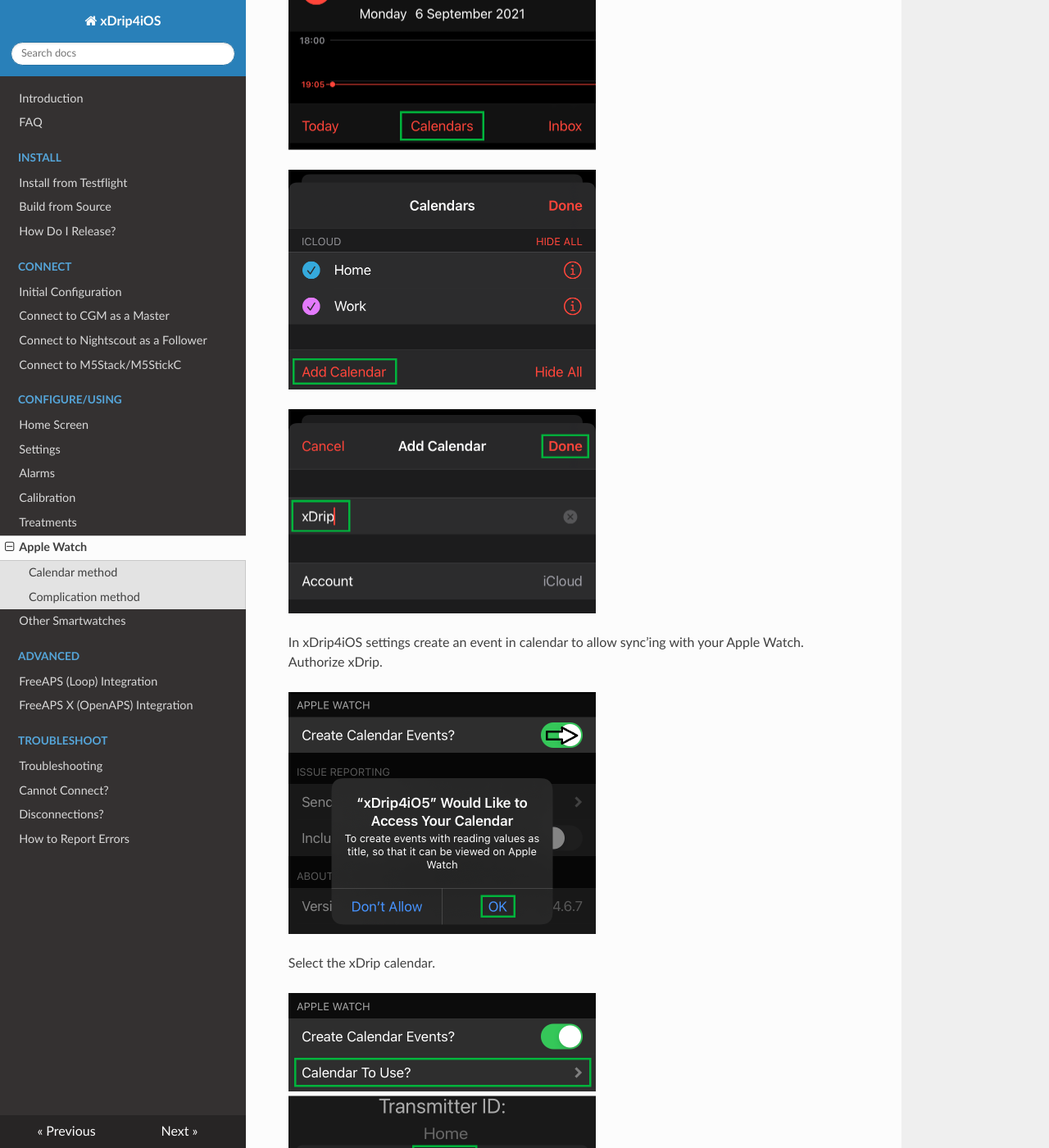
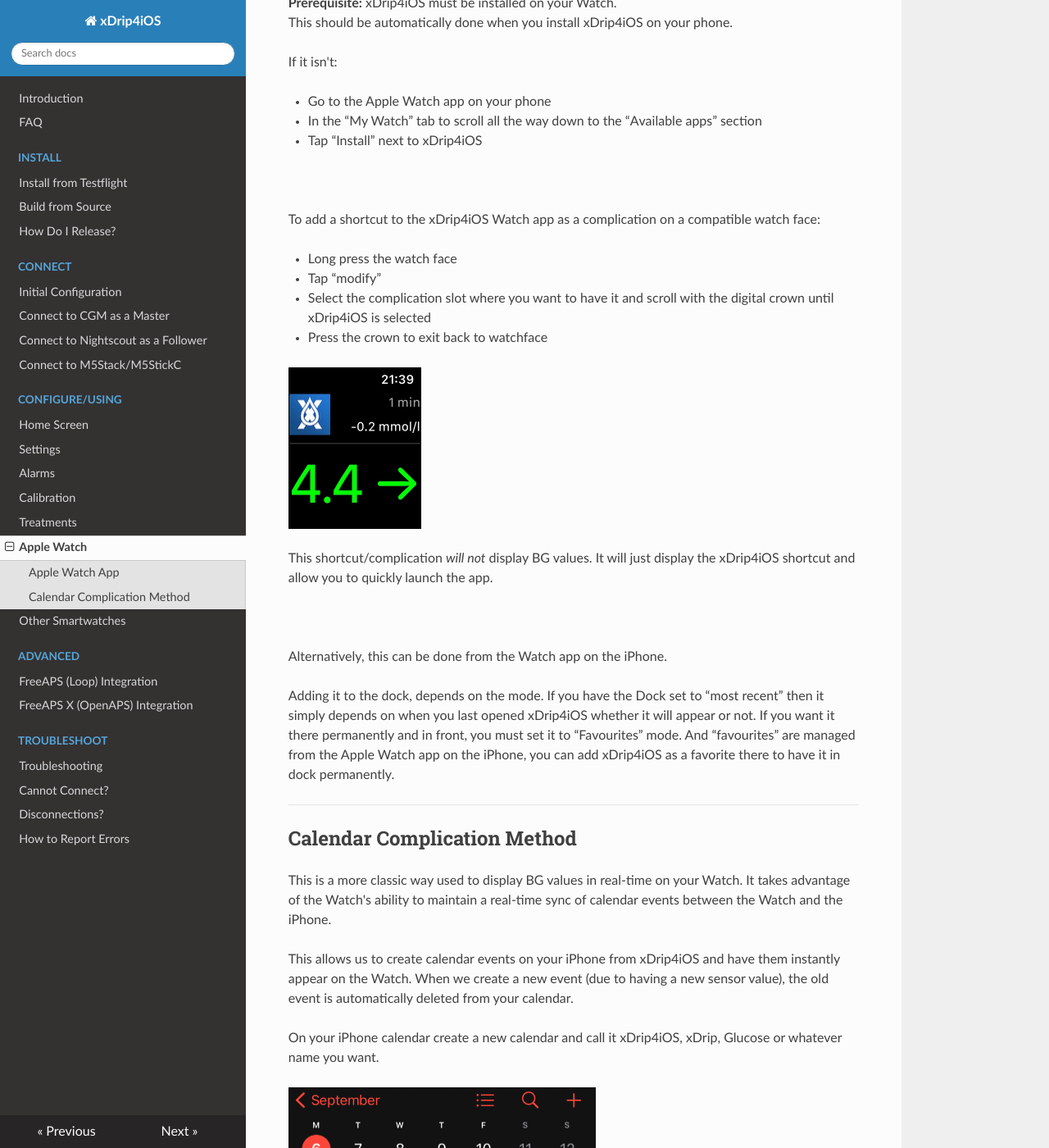
Before and after one commit to paulplant/xdrip4ios_docs, an MkDocs documentation site: the page built from docs/configure/applewatch.md, in a window 1280 px wide and 1400 px high, scrolled down 345 px. Shown: the whole window at 82% size. Built offline with MkDocs 1.6.1, drawn with Linux system fonts in a browser that asks for light colours; nearby versions of some CDN libraries; some of the changed text lies outside the part shown.

Commit message:
updates
- apple watch corrections
- dexcom corrections

```diff
--- a/docs/configure/applewatch.md
+++ b/docs/configure/applewatch.md
@@ -1,8 +1,50 @@
 # Connecting to an Apple Watch
 
-### Calendar method
+There are currently two ways to show your BG information on your Apple Watch using xDrip4iOS.
 
-Into your iPhone calendar create a new calendar and call it xDrip.
+Most people chose to use both methods as each one works well at certain times.
+
+------
+
+## Apple Watch App
+
+**Prerequisite:** xDrip4iOS must be installed on your Watch.
+This should be automatically done when you install xDrip4iOS on your phone.
+
+If it isn't:
+
+- Go to the Apple Watch app on your phone
+- In the “My Watch” tab to scroll all the way down to the “Available apps” section
+- Tap “Install” next to xDrip4iOS
+
+</br>
+
+To add a shortcut to the xDrip4iOS Watch app as a complication on a compatible watch face:
+
+- Long press the watch face
+- Tap “modify”
+- Select the complication slot where you want to have it and scroll with the digital crown until xDrip4iOS is selected
+- Press the crown to exit back to watchface
+
+<img src="../img/Complication.png" style="zoom:50%;" />
+
+This shortcut/complication *will not* display BG values. It will just display the xDrip4iOS shortcut and allow you to quickly launch the app.
+
+</br>
+
+Alternatively, this can be done from the Watch app on the iPhone.
+
+Adding it to the dock, depends on the mode. If you have the Dock set to “most recent” then it simply depends on when you last opened xDrip4iOS whether it will appear or not. If you want it there permanently and in front, you must set it to “Favourites” mode. And “favourites” are managed from the Apple Watch app on the iPhone, you can add xDrip4iOS as a favorite there to have it in dock permanently.
+
+------
+
+## Calendar Complication Method
+
+This is a more classic way used to display BG values in real-time on your Watch. It takes advantage of the Watch's ability to maintain a real-time sync of calendar events between the Watch and the iPhone.
+
+This allows us to create calendar events on your iPhone from xDrip4iOS and have them instantly appear on the Watch. When we create a new event (due to having a new sensor value), the old event is automatically deleted from your calendar.
+
+On your iPhone calendar create a new calendar and call it xDrip4iOS, xDrip, Glucose or whatever name you want.
 
 <img src="../img/Calendar1.png" style="zoom:50%;" />
 
@@ -10,11 +52,11 @@ Into your iPhone calendar create a new calendar and call it xDrip.
 
 <img src="../img/Calendar3.png" style="zoom:50%;" />
 
-In xDrip4iOS settings create an event in calendar to allow sync’ing with your Apple Watch. Authorize xDrip.
+In xDrip4iOS settings create an event in calendar to allow sync’ing with your Apple Watch. Authorize xDrip4iOS to have write permission to this calendar.
 
 <img src="../img/AppleWatch1.png" style="zoom:50%;" />
 
-Select the xDrip calendar.
+Select the xDrip4iOS calendar (or whatever you called it).
 
 <img src="../img/AppleWatch2.png" style="zoom:50%;" />
 
@@ -23,33 +65,3 @@ You can then customize the indications.
 <img src="../img/AppleWatch3.png" style="zoom:50%;" />
 
 </br>
-
-------
-
-### Complication method
-
-**Prerequisite:** xDrip4iOS must be installed on your Watch.
-This should be automatically done when you install xDrip4iOS on your phone.
-
-If it doesn't:
-
-- Go to the Apple Watch app on your phone
-- In the “My Watch” tab to scroll all the way down to the “Available apps” section
-- Tap “Install” next to xDrip4iOS
-
-</br>
-
-To add xDrip4iOS as a complication on a compatible watch face:
-
-- Long press the watch face
-- Tap “modify”
-- Select the complication slot where you want to have it and scroll with the digital crown until xDrip4iOS is selected
-- Press the crown to exit back to watchface
-
-<img src="../img/Complication.png" style="zoom:50%;" />
-
-</br>
-
-Alternatively, this can be done from the Watch app on the iPhone.
-
-Adding it to the dock, depends on the mode. If you have the Dock set to “most recent” then it simply depends on when you last opened xDrip4iOS whether it will appear or not. If you want it there permanently and in front, you must set it to “Favourites” mode. And “favourites” are managed from the Apple Watch app on the iPhone, you can add xDrip4iOS as a favorite there to have it in dock permanently.
```
Also changed, not shown: docs/connect/cgm.md (+9 -3 lines).
